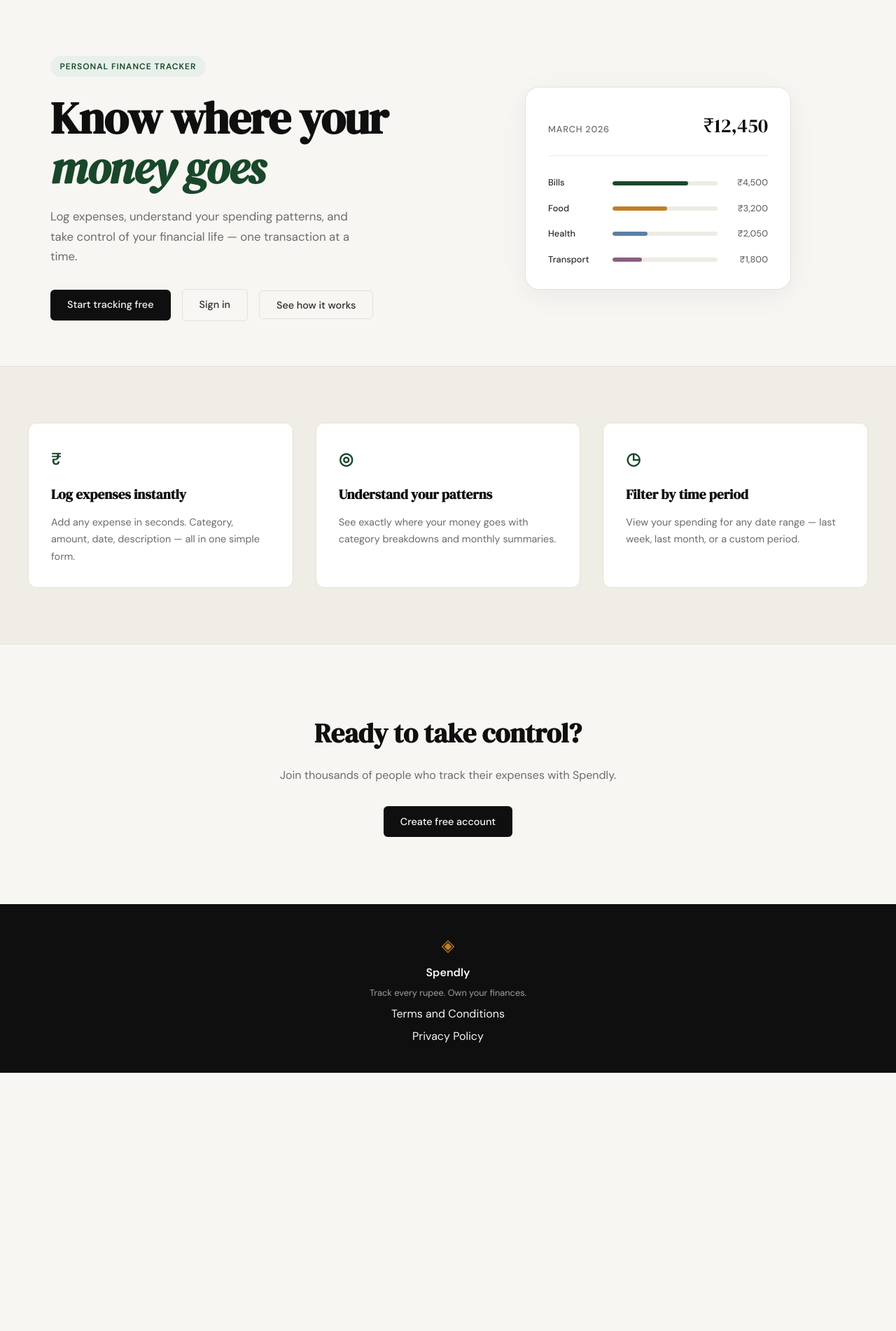
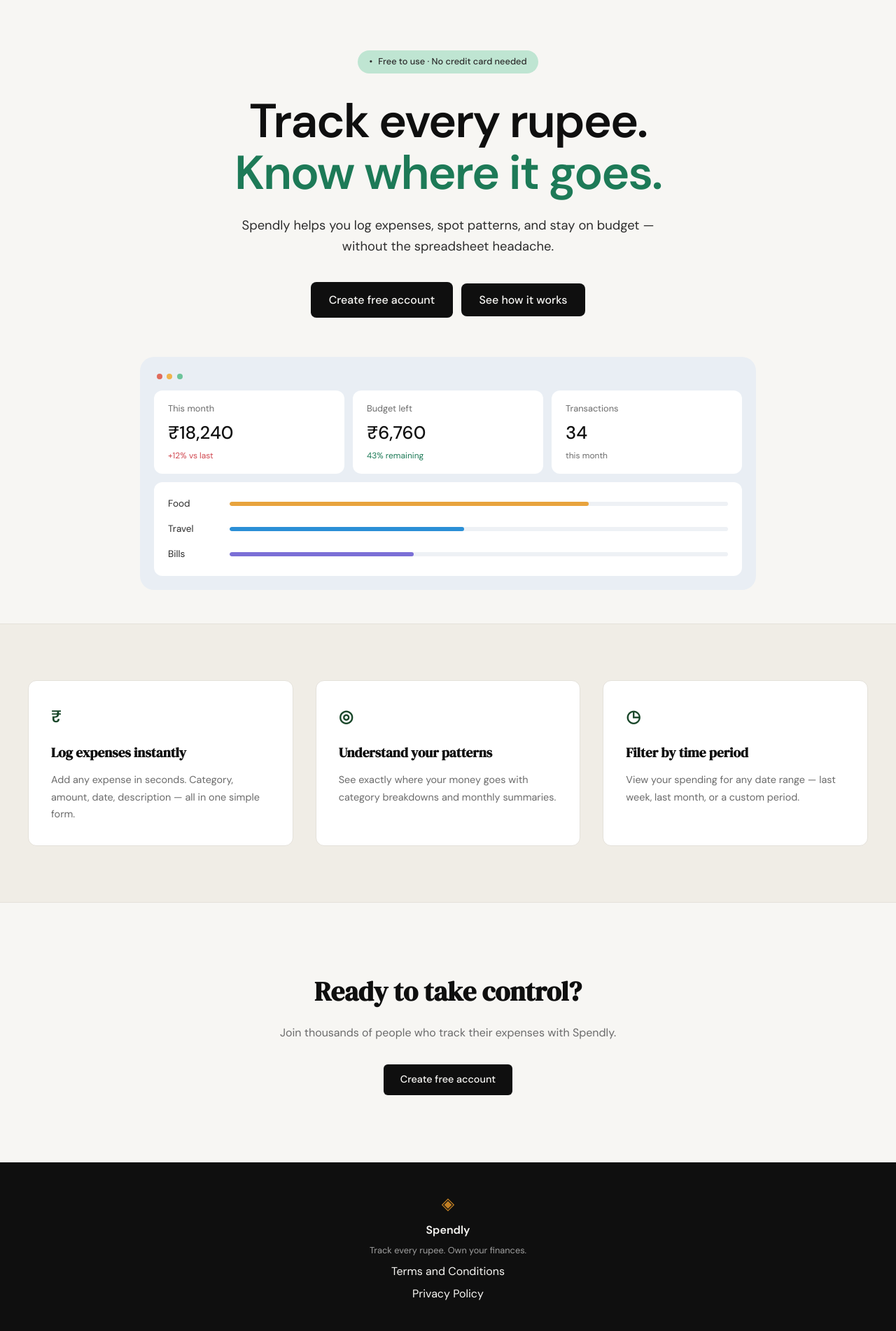
Before and after one commit to srimohit/spendly, a Flask app: page / in a window 1280 px wide. Shown: the part 61-1963 px from the top of the page at 70% size. Before the commit the page ends 1594 px from the top, so only its background shows below. Run offline with Flask 3, Linux system fonts and the light colour scheme.

Commit message:
landing: redesign hero section to match mockup
Co-Authored-By: Claude Haiku 5.5 <noreply@anthropic.com>

```diff
--- /dev/null
+++ b/static/css/landing.css
@@ -0,0 +1,166 @@
+/* ------------------------------------------------------------------ */
+/* Landing hero                                                        */
+/* Overrides the hero rules in style.css. Loaded after it.             */
+/* ------------------------------------------------------------------ */
+
+.hero {
+    display: block;
+    max-width: 960px;
+    padding: 4.5rem 2rem 3rem;
+    margin: 0 auto;
+    text-align: center;
+}
+
+.hero-badge {
+    display: inline-block;
+    background: #bfe5d2;
+    color: var(--ink-soft);
+    font-size: 0.8rem;
+    font-weight: 500;
+    letter-spacing: normal;
+    text-transform: none;
+    padding: 0.4rem 1rem;
+    border-radius: 999px;
+    margin-bottom: 2rem;
+}
+
+.hero-badge::before {
+    content: "•";
+    margin-right: 0.5rem;
+}
+
+.hero-title {
+    font-family: var(--font-body);
+    font-size: clamp(2.5rem, 6vw, 4.25rem);
+    font-weight: 700;
+    line-height: 1.08;
+    letter-spacing: -0.03em;
+    color: var(--ink);
+    margin-bottom: 1.5rem;
+}
+
+.hero-title em {
+    font-style: normal;
+    color: #1d7a57;
+}
+
+.hero-subtitle {
+    font-size: 1.15rem;
+    color: var(--ink-soft);
+    line-height: 1.6;
+    max-width: 620px;
+    margin: 0 auto 2.25rem;
+}
+
+.hero-actions {
+    justify-content: center;
+    gap: 0.75rem;
+    margin-bottom: 3.5rem;
+}
+
+.hero-actions .btn-primary {
+    padding: 0.8rem 1.6rem;
+    font-size: 1rem;
+    border-radius: 8px;
+}
+
+/* Dashboard preview */
+
+.hero-visual {
+    display: block;
+    max-width: 880px;
+    margin: 0 auto;
+    padding: 1.25rem;
+    background: #e9eef4;
+    border-radius: var(--radius-lg);
+    text-align: left;
+}
+
+.hero-preview-dots {
+    display: flex;
+    gap: 0.4rem;
+    padding: 0.25rem 0.25rem 1rem;
+}
+
+.hero-preview-dots span {
+    width: 8px;
+    height: 8px;
+    border-radius: 50%;
+}
+
+.hero-preview-dots span:nth-child(1) { background: #e06b5b; }
+.hero-preview-dots span:nth-child(2) { background: #f0b44c; }
+.hero-preview-dots span:nth-child(3) { background: #6cc49a; }
+
+.hero-stats {
+    display: grid;
+    grid-template-columns: repeat(3, 1fr);
+    gap: 0.75rem;
+    margin-bottom: 0.75rem;
+}
+
+.hero-stat {
+    background: var(--paper-card);
+    border-radius: var(--radius-md);
+    padding: 1rem 1.25rem;
+}
+
+.hero-stat-label {
+    font-size: 0.8rem;
+    color: var(--ink-muted);
+}
+
+.hero-stat-value {
+    font-size: 1.6rem;
+    font-weight: 500;
+    color: var(--ink);
+    margin: 0.25rem 0 0.15rem;
+}
+
+.hero-stat-note {
+    font-size: 0.75rem;
+    color: var(--ink-muted);
+}
+
+.hero-stat-note.is-negative { color: #d0474f; }
+.hero-stat-note.is-positive { color: #1d7a57; }
+
+.hero-bars {
+    background: var(--paper-card);
+    border-radius: var(--radius-md);
+    padding: 1.25rem;
+    display: flex;
+    flex-direction: column;
+    gap: 0.9rem;
+}
+
+.hero-bar-row {
+    display: grid;
+    grid-template-columns: 4.5rem 1fr;
+    align-items: center;
+    gap: 1rem;
+    font-size: 0.85rem;
+    color: var(--ink-soft);
+}
+
+.hero-bar-track {
+    height: 6px;
+    background: #eef1f5;
+    border-radius: 999px;
+    overflow: hidden;
+}
+
+.hero-bar {
+    height: 100%;
+    border-radius: 999px;
+}
+
+.hero-bar-food { width: 72%; background: #e8a33d; }
+.hero-bar-travel { width: 47%; background: #2b8fd6; }
+.hero-bar-bills { width: 37%; background: #7b6fd6; }
+
+@media (max-width: 600px) {
+    .hero { padding: 3rem 1rem 2rem; }
+    .hero-actions { flex-direction: column; }
+    .hero-stats { grid-template-columns: 1fr; }
+}
--- a/templates/landing.html
+++ b/templates/landing.html
@@ -1,62 +1,64 @@
 {% extends "base.html" %}
 
 {% block title %}Spendly — Track Every Rupee{% endblock %}
+
+{% block head %}
+<link rel="stylesheet" href="{{ url_for('static', filename='css/landing.css') }}">
+{% endblock %}
 
 {% block content %}
 
 <section class="hero">
     <div class="hero-inner">
-        <div class="hero-badge">Personal Finance Tracker</div>
+        <div class="hero-badge">Free to use · No credit card needed</div>
         <h1 class="hero-title">
-            Know where your<br>
-            <em>money goes</em>
+            Track every rupee.<br>
+            <em>Know where it goes.</em>
         </h1>
         <p class="hero-subtitle">
-            Log expenses, understand your spending patterns,
-            and take control of your financial life —
-            one transaction at a time.
+            Spendly helps you log expenses, spot patterns, and stay
+            on budget — without the spreadsheet headache.
         </p>
         <div class="hero-actions">
-            <a href="{{ url_for('register') }}" class="btn-primary">Start tracking free</a>
-            <a href="{{ url_for('login') }}" class="btn-ghost">Sign in</a>
-            <button type="button" class="btn-ghost" id="how-it-works-btn">See how it works</button>
+            <a href="{{ url_for('register') }}" class="btn-primary">Create free account</a>
+            <button type="button" class="btn-primary" id="how-it-works-btn">See how it works</button>
         </div>
     </div>
     <div class="hero-visual">
-        <div class="mock-card">
-            <div class="mock-card-header">
-                <span class="mock-label">March 2026</span>
-                <span class="mock-total">₹12,450</span>
+        <div class="hero-preview-dots">
+            <span></span>
+            <span></span>
+            <span></span>
         </div>
-            <div class="mock-bars">
-                <div class="mock-bar-row">
-                    <span class="mock-cat">Bills</span>
-                    <div class="mock-bar-track">
-                        <div class="mock-bar" style="width: 72%"></div>
+        <div class="hero-stats">
+            <div class="hero-stat">
+                <div class="hero-stat-label">This month</div>
+                <div class="hero-stat-value">₹18,240</div>
+                <div class="hero-stat-note is-negative">+12% vs last</div>
             </div>
-                    <span class="mock-amt">₹4,500</span>
+            <div class="hero-stat">
+                <div class="hero-stat-label">Budget left</div>
+                <div class="hero-stat-value">₹6,760</div>
+                <div class="hero-stat-note is-positive">43% remaining</div>
             </div>
-                <div class="mock-bar-row">
-                    <span class="mock-cat">Food</span>
-                    <div class="mock-bar-track">
-                        <div class="mock-bar mock-bar-2" style="width: 52%"></div>
+            <div class="hero-stat">
+                <div class="hero-stat-label">Transactions</div>
+                <div class="hero-stat-value">34</div>
+                <div class="hero-stat-note">this month</div>
             </div>
-                    <span class="mock-amt">₹3,200</span>
         </div>
-                <div class="mock-bar-row">
-                    <span class="mock-cat">Health</span>
-                    <div class="mock-bar-track">
-                        <div class="mock-bar mock-bar-3" style="width: 33%"></div>
+        <div class="hero-bars">
+            <div class="hero-bar-row">
+                <span>Food</span>
+                <div class="hero-bar-track"><div class="hero-bar hero-bar-food"></div></div>
             </div>
-                    <span class="mock-amt">₹2,050</span>
+            <div class="hero-bar-row">
+                <span>Travel</span>
+                <div class="hero-bar-track"><div class="hero-bar hero-bar-travel"></div></div>
             </div>
-                <div class="mock-bar-row">
-                    <span class="mock-cat">Transport</span>
-                    <div class="mock-bar-track">
-                        <div class="mock-bar mock-bar-4" style="width: 28%"></div>
-                    </div>
-                    <span class="mock-amt">₹1,800</span>
-                </div>
+            <div class="hero-bar-row">
+                <span>Bills</span>
+                <div class="hero-bar-track"><div class="hero-bar hero-bar-bills"></div></div>
             </div>
         </div>
     </div>
```
Lines whose indentation alone changed are shown as unchanged.
